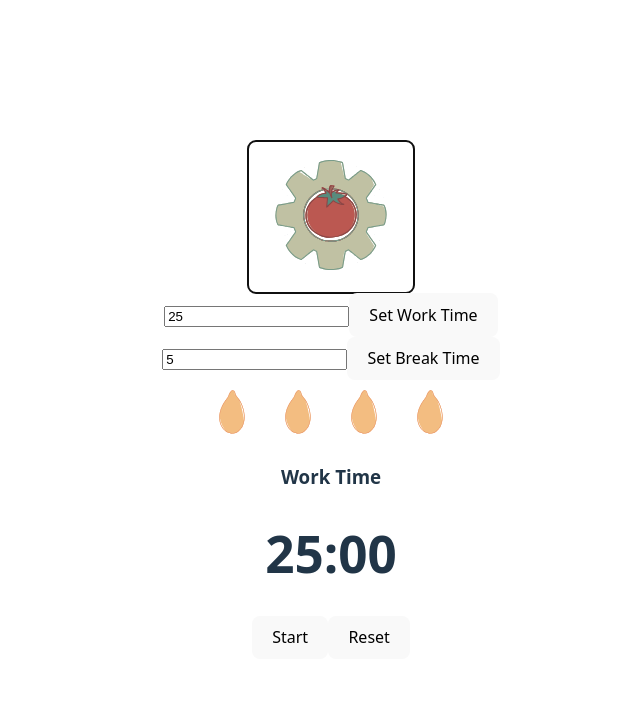
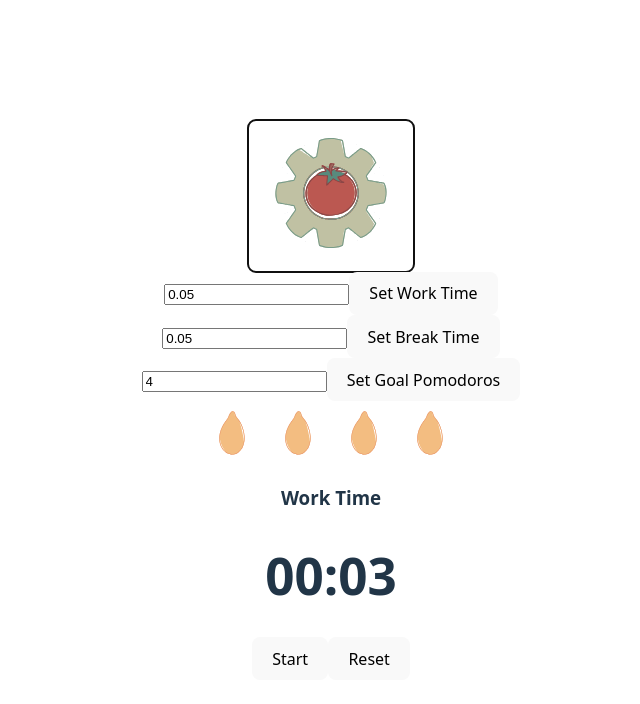
Before and after one commit to ebruserce/pomodoro-timer, a React (Vite) app: page / in a window 1280 px wide. Both pictures are taken after a click on the button 640 px from the left and 260 px from the top of the page. Shown: the top 704 px of the page, without its empty margins (309-949 px from the left). Built offline with nearby package versions, Linux system fonts and the light colour scheme.

Commit message:
Added user input for goal

```diff
--- a/src/App.tsx
+++ b/src/App.tsx
@@ -5,14 +5,15 @@ import TimerDisplay from './components/TimerDisplay'
 import ProgressIndicator from './components/ProgressIndicator'
 import SettingsIcon from './assets/Pomodoro_Setting_Icon.svg'
 import CompletionPage from './components/CompletionPage'
+import { DEFAULT_BREAK_MINUTES, DEFAULT_GOAL, DEFAULT_WORK_MINUTES } from './constants'
 
 function App() {
-  const [workTime, setWorkTime] = useState(25 * 60)
-  const [breakTime, setBreakTime] = useState(5 * 60)
+  const [workTime, setWorkTime] = useState(DEFAULT_WORK_MINUTES * 60)
+  const [breakTime, setBreakTime] = useState(DEFAULT_BREAK_MINUTES * 60)
   const [showControls, setShowControls] = useState(false)
 
   const [completed, setCompleted] = useState(0)
-  const [goal, setGoal] = useState(4) // TODO: implement user goal input
+  const [goal, setGoal] = useState(DEFAULT_GOAL) // TODO: implement user goal input
 
   const toggleControls = () => {
     setShowControls((prev) => !prev)
@@ -40,7 +41,7 @@ function App() {
               style={{ width: "128px", height: "128px"}}
             />
           </button>
-          {showControls && <TimerControls setWorkTime={setWorkTime} setBreakTime={setBreakTime}></TimerControls>}
+          {showControls && <TimerControls setWorkTime={setWorkTime} setBreakTime={setBreakTime} setGoal={setGoal}></TimerControls>}
           <ProgressIndicator completed={completed} goal={goal} />
           <TimerDisplay workTime={workTime} breakTime={breakTime} onComplete={handlePomodoroComplete} />
         </>
--- a/src/components/TimerControls.tsx
+++ b/src/components/TimerControls.tsx
@@ -1,27 +1,38 @@
 import { useState } from "react"
+import { DEFAULT_BREAK_MINUTES, DEFAULT_GOAL, DEFAULT_WORK_MINUTES } from "../constants"
 
 type TimerControlsProps = {
     setWorkTime: (time: number) => void
     setBreakTime: (time: number) => void
+    setGoal: (goal: number) => void
 }
 
-export default function TimerControls({ setWorkTime, setBreakTime }: TimerControlsProps) {
-    const [inputWorkTime, setInputWorkTime] = useState("25")
-    const [inputBreakTime, setInputBreakTime] = useState("5")
+export default function TimerControls({ setWorkTime, setBreakTime, setGoal }: TimerControlsProps) {
+    const [inputWorkTime, setInputWorkTime] = useState(DEFAULT_WORK_MINUTES)
+    const [inputBreakTime, setInputBreakTime] = useState(DEFAULT_BREAK_MINUTES)
+    const [inputGoal, setInputGoal] = useState(DEFAULT_GOAL)
 
     const handleChangeWorkTime = () => {
-        if (!inputWorkTime) {
-            setWorkTime(25 * 60)
+        if (!inputWorkTime || isNaN(inputWorkTime)) {
+            setWorkTime(DEFAULT_WORK_MINUTES * 60)
         } else {
-            setWorkTime(Number(inputWorkTime) * 60)
+            setWorkTime(inputWorkTime * 60)
         }
     }
 
     const handleChangeBreakTime = () => {
-        if (!inputBreakTime) {
-            setBreakTime(25 * 60)
+        if (!inputBreakTime || isNaN(inputBreakTime)) {
+            setBreakTime(DEFAULT_BREAK_MINUTES * 60)
         } else {
-            setBreakTime(Number(inputBreakTime) * 60)
+            setBreakTime(inputBreakTime * 60)
+        }
+    }
+
+    const handleChangeGoal = () => {
+        if (!inputGoal || isNaN(inputGoal)) {
+            setGoal(DEFAULT_GOAL)
+        } else {
+            setGoal(inputGoal)
         }
     }
 
@@ -31,7 +42,7 @@ export default function TimerControls({ setWorkTime, setBreakTime }: TimerContro
                 <input
                     type="text"
                     value={inputWorkTime}
-                    onChange={(evt) => setInputWorkTime(evt.target.value)}
+                    onChange={(evt) => setInputWorkTime(Number(evt.target.value))}
                 />
                 <button onClick={handleChangeWorkTime}>
                     Set Work Time
@@ -41,12 +52,22 @@ export default function TimerControls({ setWorkTime, setBreakTime }: TimerContro
                 <input
                     type="text"
                     value={inputBreakTime}
-                    onChange={(evt) => setInputBreakTime(evt.target.value)}
+                    onChange={(evt) => setInputBreakTime(Number(evt.target.value))}
                 />
                 <button onClick={handleChangeBreakTime}>
                     Set Break Time
                 </button>
             </div>
+            <div>
+                <input
+                    type="text"
+                    value={inputGoal}
+                    onChange={(evt) => setInputGoal(Number(evt.target.value))}
+                />
+                <button onClick={handleChangeGoal}>
+                    Set Goal Pomodoros
+                </button>
+            </div>
         </div>
     )
 }
--- /dev/null
+++ b/src/constants.ts
@@ -0,0 +1,3 @@
+export const DEFAULT_WORK_MINUTES = 0.05
+export const DEFAULT_BREAK_MINUTES = 0.05
+export const DEFAULT_GOAL = 4
```
